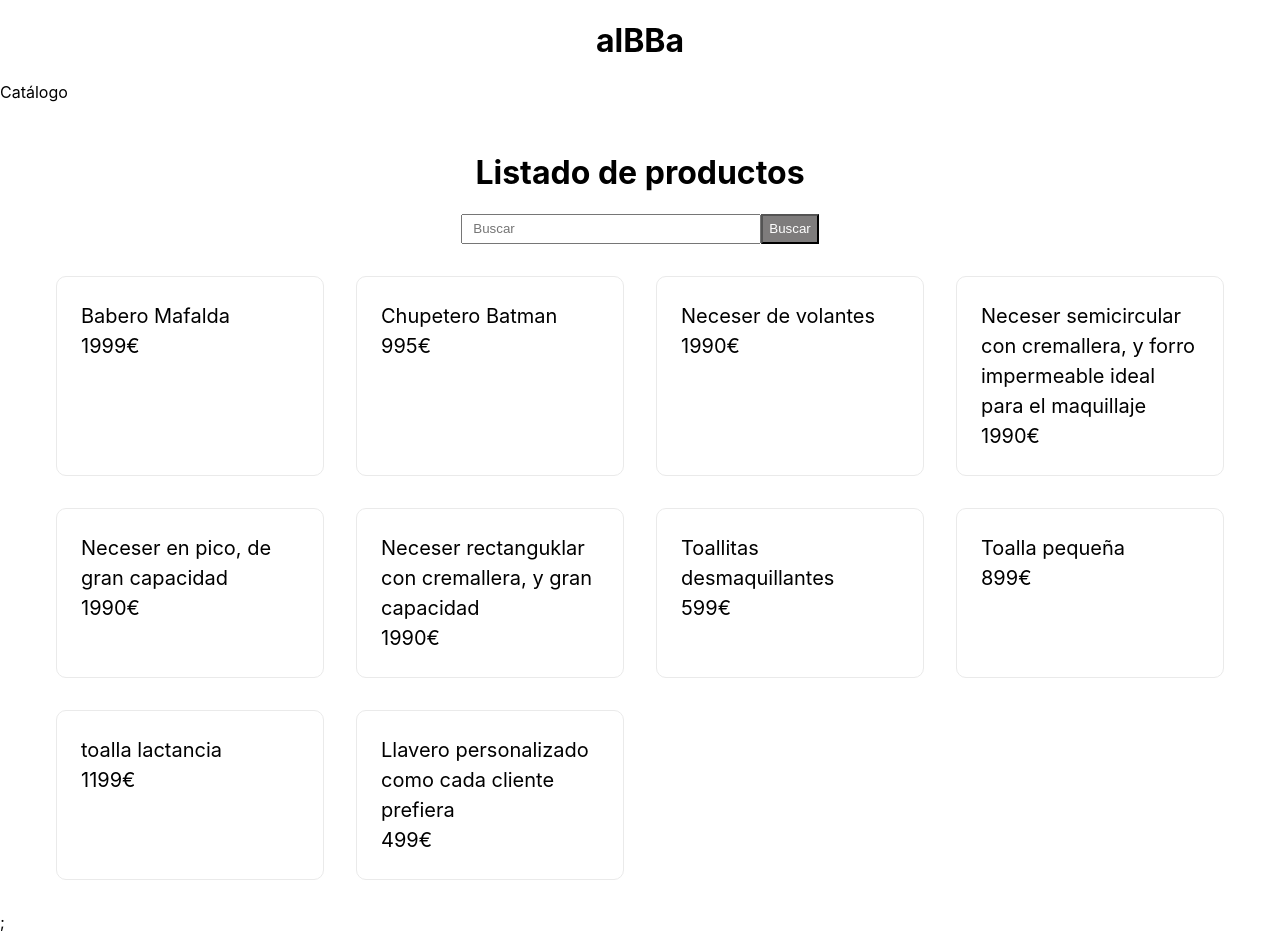
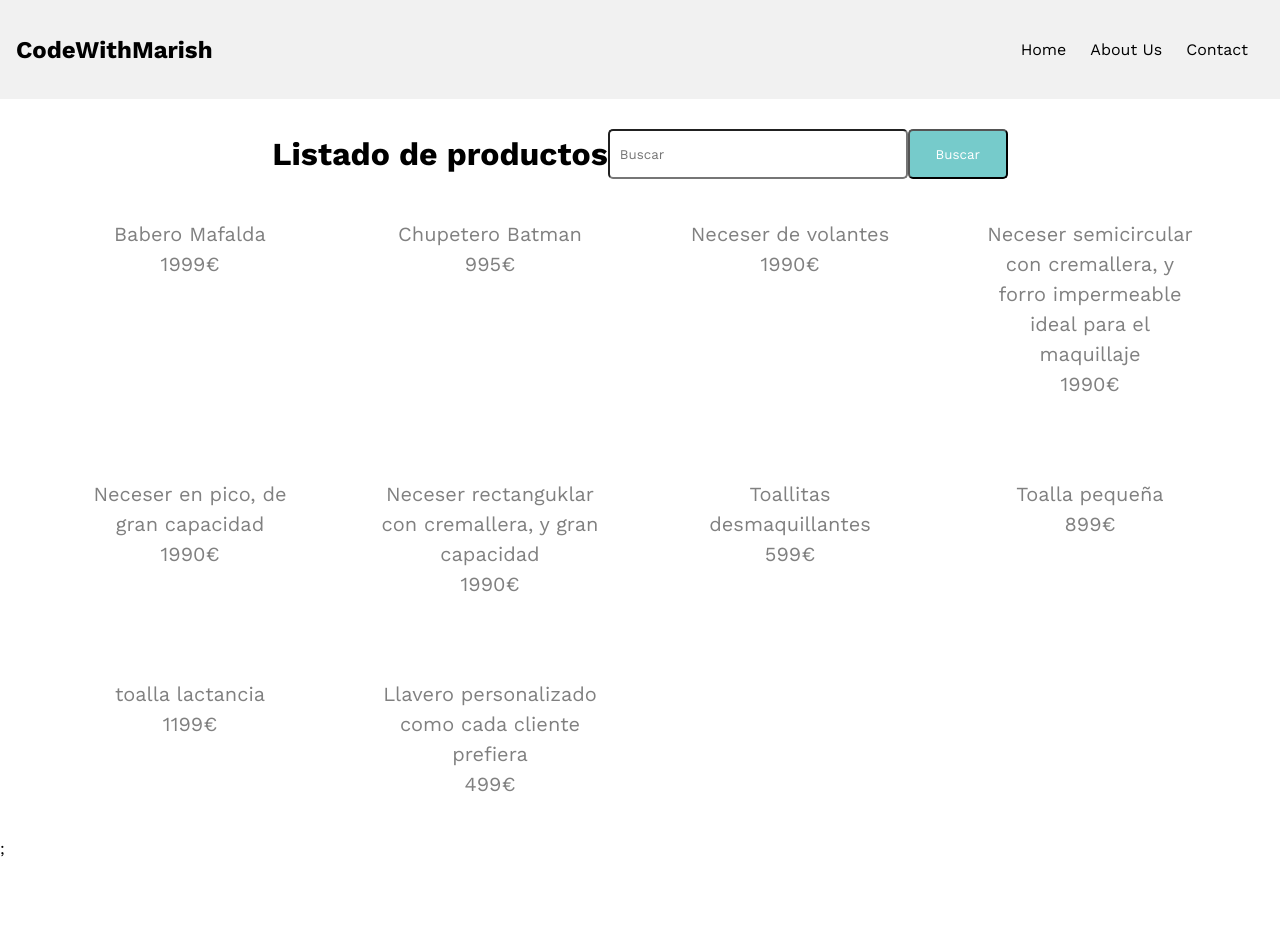
Before and after one commit to albaMCh/albba, a Next.js app: page / in a window 1280 px wide. After the commit the page ends 858 px from the top, so only its background shows below. Built offline with nearby package versions, Linux system fonts and the light colour scheme.

Commit message:
implementacion de menu

```diff
--- /dev/null
+++ b/components/navItem.component.tsx
@@ -0,0 +1,18 @@
+import Link from "next/link";
+const NavItem = ({
+  text,
+  href,
+  active,
+}: {
+  text: string;
+  href: string;
+  active: boolean;
+}) => {
+  return (
+    <Link href={href}>
+      <a className={`nav__item ${active ? "active" : ""}`}>{text}</a>
+    </Link>
+  );
+};
+
+export default NavItem;
--- a/components/navbar.component.tsx
+++ b/components/navbar.component.tsx
@@ -1,13 +1,48 @@
 import Link from "next/link";
+import Image from "next/image";
+import React, { useState } from "react";
+import NavItem from "./navItem.component";
 
+const MENU_LIST = [
+  { text: "Home", href: "/" },
+  { text: "About Us", href: "/about" },
+  { text: "Contact", href: "/contact" },
+];
 const Navbar = () => {
+  const [navActive, setNavActive] = useState(false);
+  const [activeIdx, setActiveIdx] = useState(-1);
+
   return (
-    <div>
-      <h1>alBBa</h1>
-      <Link href="/">
-        <a>Catálogo</a>
-      </Link>
-    </div>
+    <header>
+      <nav className={`nav`}>
+        <Link href={"/"}>
+          <a>
+            <h1 className="logo">CodeWithMarish</h1>
+          </a>
+        </Link>
+        <div
+          onClick={() => setNavActive(!navActive)}
+          className={`nav__menu-bar`}
+        >
+          <div></div>
+          <div></div>
+          <div></div>
+        </div>
+        <div className={`${navActive ? "active" : ""} nav__menu-list`}>
+          {MENU_LIST.map((menu, idx) => (
+            <div
+              onClick={() => {
+                setActiveIdx(idx);
+                setNavActive(false);
+              }}
+              key={menu.text}
+            >
+              <NavItem active={activeIdx === idx} {...menu} />
+            </div>
+          ))}
+        </div>
+      </nav>
+    </header>
   );
 };
 
--- a/package.json
+++ b/package.json
@@ -11,7 +11,8 @@
   "dependencies": {
     "next": "12.2.5",
     "react": "18.2.0",
-    "react-dom": "18.2.0"
+    "react-dom": "18.2.0",
+    "react-icons": "^4.4.0"
   },
   "devDependencies": {
     "@types/node": "18.7.6",
--- a/pages/api/hello.ts
+++ /dev/null
@@ -1,13 +0,0 @@
-// Next.js API route support: https://nextjs.org/docs/api-routes/introduction
-import type { NextApiRequest, NextApiResponse } from 'next'
-
-type Data = {
-  name: string
-}
-
-export default function handler(
-  req: NextApiRequest,
-  res: NextApiResponse<Data>
-) {
-  res.status(200).json({ name: 'John Doe' })
-}
--- a/pages/productos/[id].tsx
+++ /dev/null
@@ -1,5 +0,0 @@
-const ProductDetailPage = () => {
-  return <div>Detalle de producto</div>;
-};
-
-export default ProductDetailPage;
--- a/styles/Common.module.scss
+++ b/styles/Common.module.scss
@@ -48,6 +48,7 @@
 .title,
 .description {
   text-align: center;
+  color: rgb(77, 74, 74);
 }
 
 .description {
@@ -76,19 +77,20 @@
 .card {
   margin: 1rem;
   padding: 1.5rem;
-  text-align: left;
-  color: inherit;
+  text-align: center;
+  color: gray;
   text-decoration: none;
-  border: 1px solid #eaeaea;
   border-radius: 10px;
   transition: color 0.15s ease, border-color 0.15s ease;
   max-width: 300px;
+  font-family: "Lucida Sans", "Lucida Sans Regular", "Lucida Grande",
+    "Lucida Sans Unicode", Geneva, Verdana, sans-serif;
 
   &:hover,
   &:focus,
   &:active {
-    color: #0070f3;
-    border-color: #0070f3;
+    color: #3b3b3c;
+    border-color: #3b3b3c;
   }
 
   h2 {
@@ -104,20 +106,25 @@
 }
 
 .search-input {
-  height: 30px;
+  height: 50px;
   width: 300px;
   padding: 10px;
+  border-radius: 5px;
 }
 
 .search-button {
-  height: 30px;
-  background-color: #7e7c7c;
+  height: 50px;
+  width: 100px;
+  background-color: hsl(180, 45%, 63%);
   color: #fff;
+  border-radius: 5px;
 }
 
 .reset-button,
 .return-button {
   height: 30px;
+  width: 50px;
+  border-radius: 5px;
 }
 
 @media (max-width: 600px) {
--- a/styles/Product.module.scss
+++ b/styles/Product.module.scss
@@ -2,9 +2,11 @@
   margin: 1rem;
   padding: 1.5rem;
   text-align: left;
-  color: inherit;
+  color: gray;
   text-decoration: none;
-  border: 1px solid #eaeaea;
+  font-family: "Lucida Sans", "Lucida Sans Regular", "Lucida Grande",
+    "Lucida Sans Unicode", Geneva, Verdana, sans-serif;
+  font-size: 18px;
   border-radius: 10px;
   transition: color 0.15s ease, border-color 0.15s ease;
 
--- a/styles/globals.css
+++ b/styles/globals.css
@@ -1,4 +1,4 @@
-html,
+/*html,
 body {
   padding: 0;
   margin: 0;
@@ -19,4 +19,142 @@ h1 {
   display: block;
   width: 100%;
   text-align: center;
+}*/
+
+@import url("https://fonts.googleapis.com/css2?family=Work+Sans:wght@400;500;700&display=swap");
+* {
+  margin: 0;
+  padding: 0;
+  outline: none;
+  box-sizing: border-box;
+  font-family: "Work Sans", sans-serif;
 }
+a {
+  text-decoration: none;
+  color: inherit;
+}
+header {
+  position: sticky;
+  z-index: 30;
+  top: 0;
+}
+nav {
+  display: flex;
+  padding: 16px;
+  justify-content: space-between;
+  align-items: center;
+  background-color: #f1f1f1;
+}
+.nav__menu-bar {
+  display: flex;
+  flex-direction: column;
+  row-gap: 6px;
+  cursor: pointer;
+}
+.nav__menu-bar div {
+  width: 40px;
+  height: 4px;
+  background-color: black;
+  border-radius: 2px;
+}
+.nav__menu-list {
+  display: flex;
+  flex-direction: column;
+  position: fixed;
+  top: 60px;
+  width: 288px;
+  row-gap: 24px;
+  right: -288px;
+  padding: 24px 16px;
+  transition: all 0.2s;
+  min-height: calc(100vh - 60px);
+  background-color: #f1f1f1;
+}
+.nav__menu-list.active {
+  right: 0;
+}
+.nav__link {
+  font-size: 18px;
+  position: relative;
+  transition: all 0.2s;
+}
+
+.nav__link:hover {
+  font-weight: bold;
+}
+
+.center {
+  min-height: 600px;
+  display: flex;
+  justify-content: center;
+  align-items: center;
+}
+@media screen and (min-width: 768px) {
+  .nav__menu-bar {
+    display: none;
+  }
+  .nav__menu-list {
+    position: unset;
+    flex-direction: row;
+    min-height: fit-content;
+    width: fit-content;
+    column-gap: 24px;
+    align-items: center;
+  }
+  .nav__link::before {
+    content: "";
+    position: absolute;
+    width: 0%;
+    height: 6px;
+    bottom: -16px;
+    left: 0;
+    background-color: black;
+    transition: all 0.2s;
+  }
+
+  .nav__link:hover:before {
+    width: 100%;
+  }
+}
+
+.menu {
+  display: flex;
+  flex-direction: column;
+  position: fixed;
+  width: 288px;
+  height: 100vh;
+  right: -288px;
+  top: 76px;
+  padding: 24px 16px;
+  row-gap: 16px;
+  background-color: #ffffff;
+  transition: all 0.3s;
+}
+
+.menu.active {
+  right: 0;
+}
+@media screen and (min-width: 768px) {
+  .menu {
+    flex-direction: row;
+    column-gap: 24px;
+    position: unset;
+    width: fit-content;
+    height: fit-content;
+  }
+  .nav__item::after {
+    position: absolute;
+    content: "";
+    bottom: -26px;
+    width: 0%;
+    left: 0;
+    height: 6px;
+    background-color: black;
+    transition: all 0.2s;
+  }
+
+  .nav__item:hover::after,
+  .nav__item.active::after {
+    width: 100%;
+  }
+}
```
Also changed, not shown: 1 other file (tests, documents, lock files or other folders).
